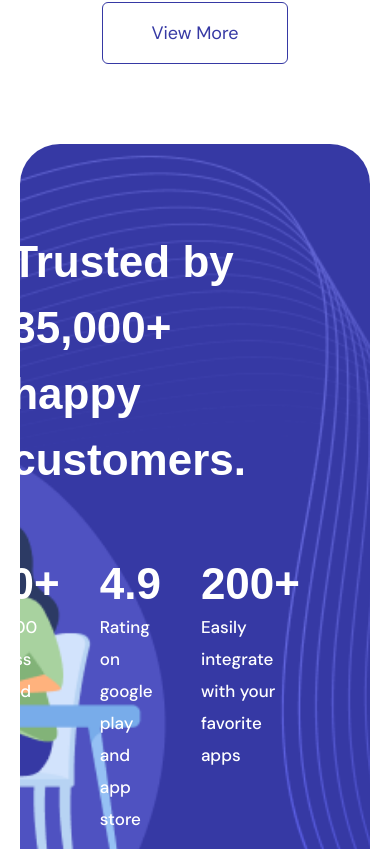
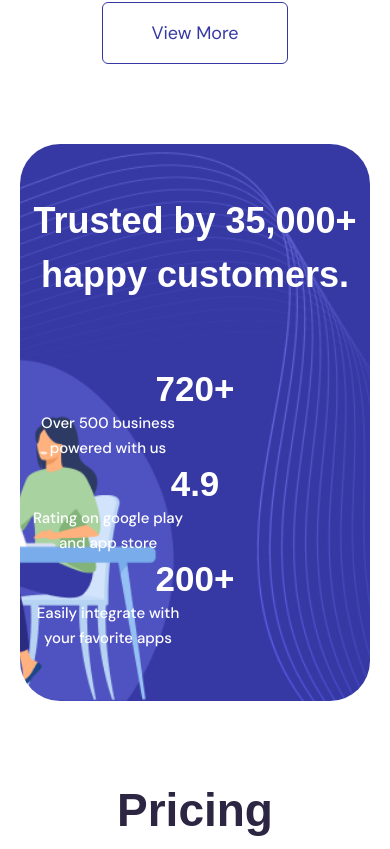
Before and after one commit to nayebislam/Innovatee, a React (Vite) app: page / in a window 390 px wide. Shown: the part 5835-6684 px from the top of the page. Built offline with nearby package versions, Linux system fonts and the light colour scheme; a web font is replaced by a local one.

Commit message:
customer part responsive added

```diff
--- a/src/components/Customers/Customers.jsx
+++ b/src/components/Customers/Customers.jsx
@@ -4,29 +4,29 @@ import customersbg from '../../assets/customersbg.png'
 
 const Customers = () => {
     return (
-        <section className='mb-[140px]'>
+        <section className='mb-[80px] xl:mb-[140px]'>
             <Container>
                 {/* <img src={customersbg} alt="" /> */}
-                <div className='py-[85px] rounded-[40px] bg-no-repeat bg-center bg-cover'
+                <div className='py-[50px] text-center xl:py-[85px] rounded-[40px] bg-no-repeat bg-center bg-cover'
                     style={{
                         backgroundImage: `URL(${customersbg})`,
                     }}
                 >
-                    <div className='flex justify-end mr-[124px]'>
-                        <h1 className='max-w-[554px] font-primary font-bold text-white text-[44px]'>Trusted by 35,000+ happy customers.</h1>
+                    <div className='flex justify-end xl:mr-[124px]'>
+                        <h1 className='max-w-[554px] font-primary font-bold text-white text-[36px] xl:text-[44px]'>Trusted by 35,000+ happy customers.</h1>
                     </div>
-                    <div className='flex gap-[40px] justify-end mt-[64px] mr-[70px]'>
+                    <div className='xl:flex items-center gap-[40px] justify-end mt-[64px] xl:mr-[70px]'>
                         <div>
-                            <h1 className='font-primary font-black text-white text-[44px] leading-[54px]'>720+</h1>
-                            <p className='max-w-[176px] font-secondary font-medium text-white text-[17px] leading-[32px]'>Over 500 business powered with us</p>
+                            <h1 className='font-primary font-black text-white text-[35px] leading-[45px] xl:text-[44px] xl:leading-[54px]'>720+</h1>
+                            <p className='max-w-[176px] font-secondary font-medium text-white text-[15px] leading-[25px] xl:text-[17px] xl:leading-[32px]'>Over 500 business powered with us</p>
                         </div>
                         <div>
-                            <h1 className='font-primary font-black text-white text-[44px] leading-[54px]'>4.9</h1>
-                            <p className='max-w-[176px] font-secondary font-medium text-white text-[17px] leading-[32px]'>Rating on google play and app store</p>
+                            <h1 className='font-primary font-black text-white text-[35px] leading-[45px] xl:text-[44px] xl:leading-[54px]'>4.9</h1>
+                            <p className='max-w-[176px] font-secondary font-medium text-white text-[15px] leading-[25px] xl:text-[17px] xl:leading-[32px]'>Rating on google play and app store</p>
                         </div>
                         <div>
-                            <h1 className='font-primary font-black text-white text-[44px] leading-[54px]'>200+</h1>
-                            <p className='max-w-[176px] font-secondary font-medium text-white text-[17px] leading-[32px]'>Easily integrate with your favorite apps</p>
+                            <h1 className='font-primary font-black text-white text-[35px] leading-[45px] xl:text-[44px] xl:leading-[54px]'>200+</h1>
+                            <p className='max-w-[176px] font-secondary font-medium text-white text-[15px] leading-[25px] xl:text-[17px] xl:leading-[32px]'>Easily integrate with your favorite apps</p>
                         </div>
                     </div>
                 </div>
```
